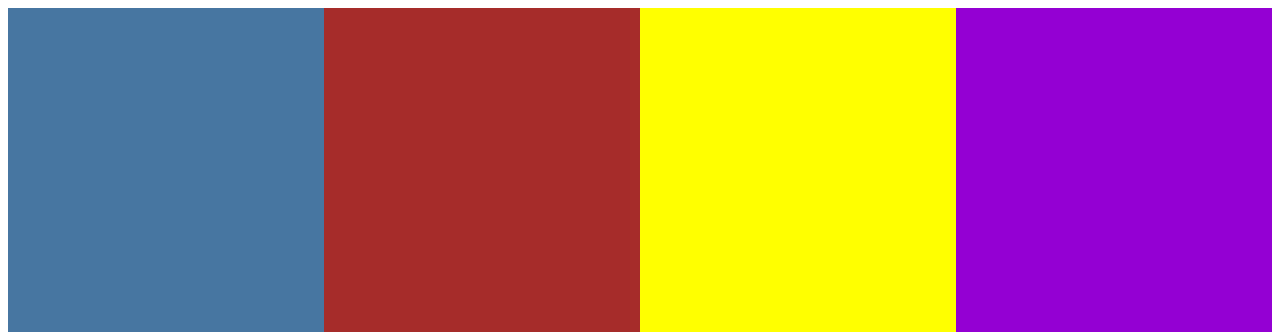
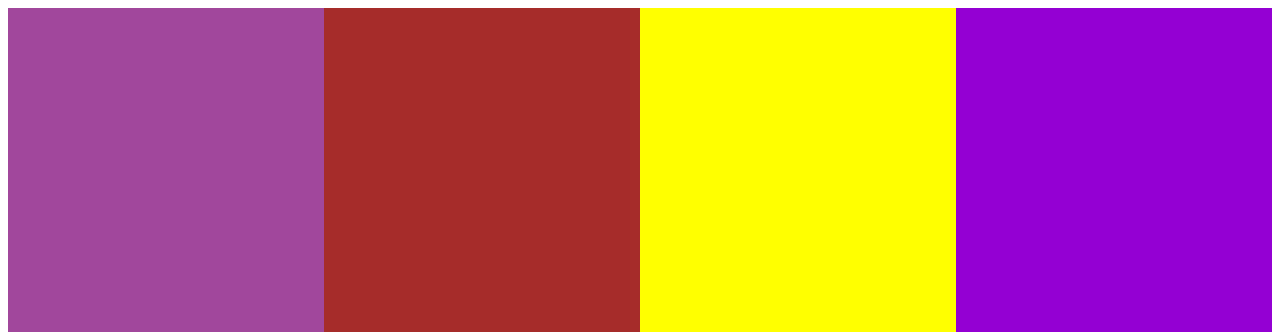
Before and after one commit to PHCorra/fatec-designDigital-Atividade, a plain HTML site: page index.html in a window 1280 px wide. Shown: the top 332 px of the page. Drawn offline with Linux system fonts and the light colour scheme.

Commit message:
commit aula

```diff
--- a/style.css
+++ b/style.css
@@ -23,7 +23,7 @@ container
 div colors
 */
 .cold-color {
-    background-color: #4776A1;
+    background-color: #a1479c;
     position: relative;
 
 }
```
